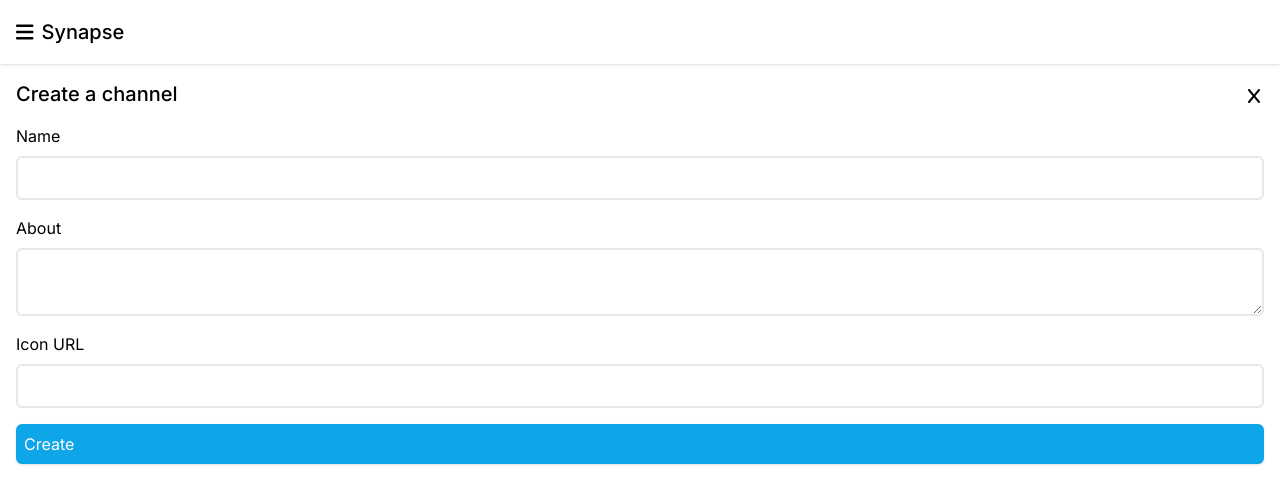
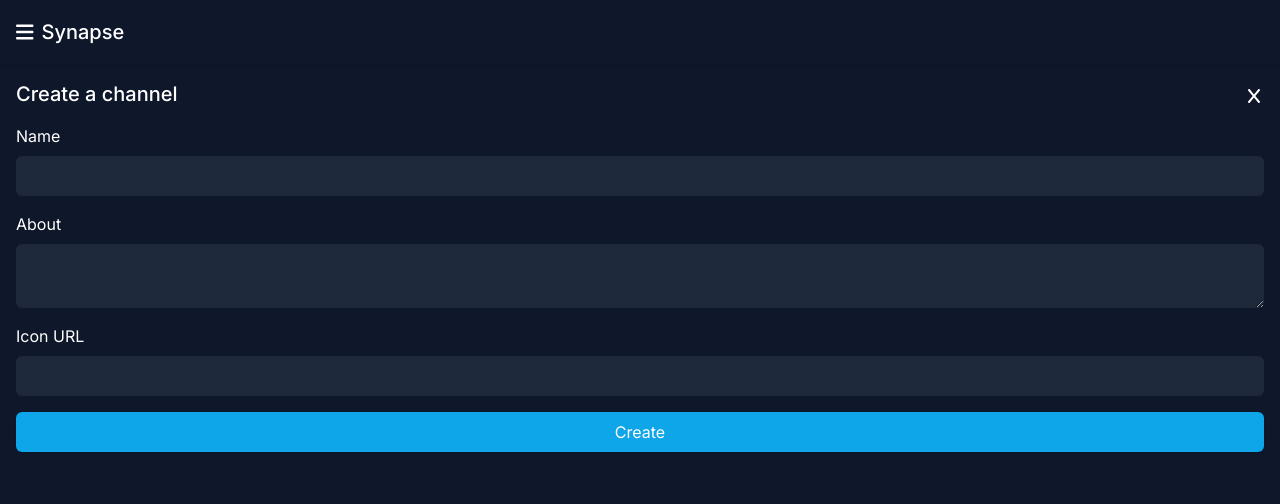
Before and after one commit to Glenn-Chiang/Synapse, a Next.js app in the folder frontend/: page /channels/create in a window 1280 px wide. Shown: the top 504 px of the page. Built offline with nearby package versions, Linux system fonts and the light colour scheme.

Commit message:
Changed theme to dark

```diff
--- a/frontend/src/app/channels/create/page.tsx
+++ b/frontend/src/app/channels/create/page.tsx
@@ -18,13 +18,14 @@
 
   const [isPending, setIsPending] = useState(false);
 
-  const [error, setError] = useState(null);
+  const [error, setError] = useState<null|string>(null);
 
   const onSubmit: SubmitHandler<FormFields> = async (formFields) => {
     setIsPending(true);
     try {
-      const res = await fetch(`${process.env}/channels`, {
+      const res = await fetch(`${process.env.NEXT_PUBLIC_BASE_URL}/channels`, {
         method: "POST",
+        headers: {'Content-Type': 'application/json'},
         body: JSON.stringify(formFields),
       });
 
@@ -38,6 +39,7 @@
 
     } catch (error) {
       console.log(error);
+      setError((error as Error).message)
     }
     setIsPending(false);
   };
--- a/frontend/src/app/globals.css
+++ b/frontend/src/app/globals.css
@@ -3,10 +3,13 @@
 @tailwind utilities;
 
 @layer base {
+    body {
+        @apply bg-slate-900 text-white
+    }
     h1 {
         @apply text-xl font-medium
     }
     input, textarea {
-        @apply p-2 rounded-md border-2
+        @apply p-2 rounded-md bg-slate-800
     }
 }
--- a/frontend/src/app/page.tsx
+++ b/frontend/src/app/page.tsx
@@ -31,7 +31,7 @@
           ))}
         </ul>
       ) : (
-        <div className="py-2">You haven&apos;t joined any channels</div>
+        <div className="py-2 text-slate-500">You haven&apos;t joined any channels</div>
       )}
     </main>
   );
--- a/frontend/src/components/buttons.tsx
+++ b/frontend/src/components/buttons.tsx
@@ -11,7 +11,7 @@
   return (
     <button
       disabled={isPending}
-      className={`bg-sky-500 shadow text-white rounded-md p-2 hover:shadow-sky-500 hover:shadow flex gap-2 items-center ${
+      className={`bg-sky-500 shadow text-white text-center rounded-md p-2 hover:shadow-sky-500 hover:shadow flex gap-2 justify-center items-center ${
         isPending && "cursor-not-allowed opacity-50"
       }`}
     >
--- a/frontend/src/lib/auth.ts
+++ b/frontend/src/lib/auth.ts
@@ -1,5 +1,5 @@
 const getCurrentUser = () => {
-  return '1'
+  return "af40e844-f096-4f8f-8bf3-0e3dcdac84e1";
 }
 
 export {getCurrentUser}
```
Also changed, not shown: 2 other files (tests, documents, lock files or other folders).
